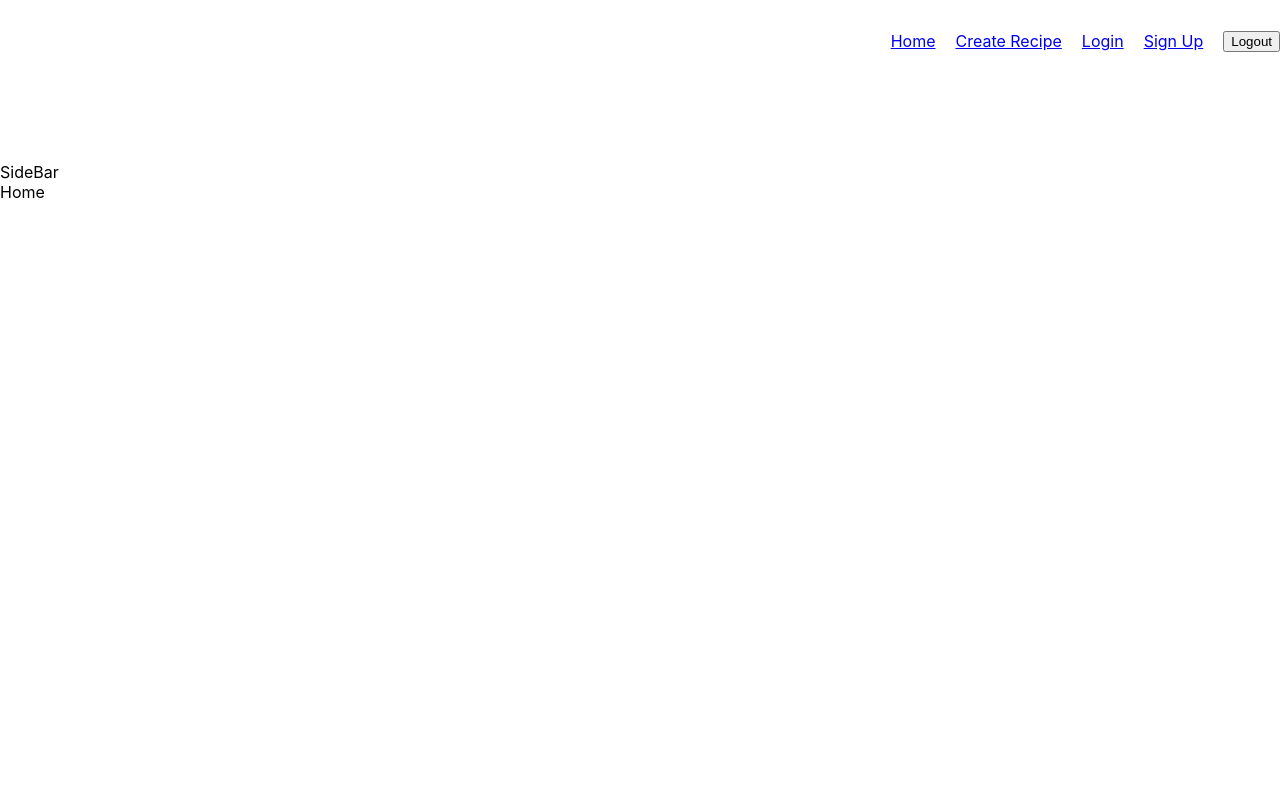
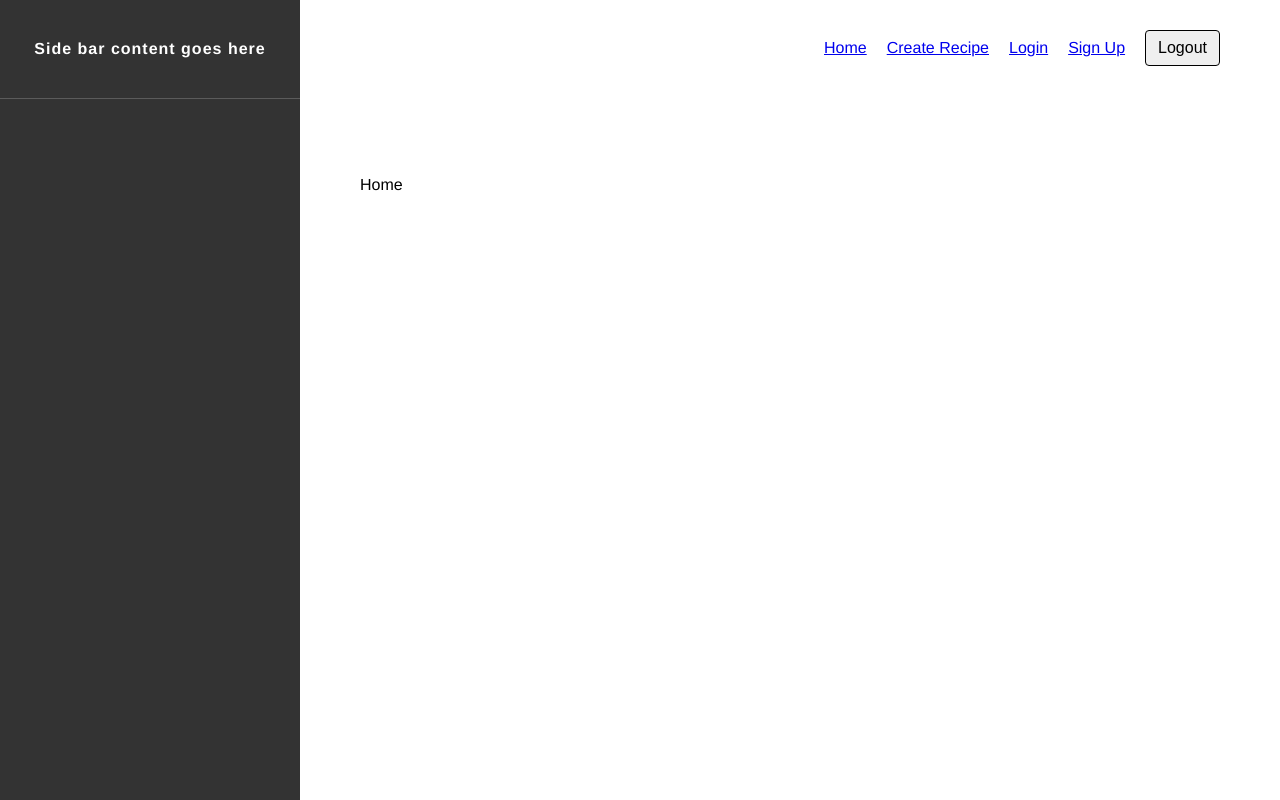
Before and after one commit to kpundt93/capstone, a React (Create React App) app in the folder my-recipes/: page / in a window 1280 px wide. Built offline with nearby package versions, Linux system fonts and the light colour scheme.

Commit message:
add placeholder to side bar with basic styles

```diff
--- /dev/null
+++ b/my-recipes/src/components/App.css
@@ -0,0 +1,8 @@
+.app {
+  display: flex;
+}
+
+.app .container{
+  flex-grow: 1;
+  padding: 0 60px;
+}
--- a/my-recipes/src/components/App.js
+++ b/my-recipes/src/components/App.js
@@ -7,13 +7,16 @@ import SideBar from './SideBar'
 import CreateRecipe from './CreateRecipe'
 import Login from './Login'
 import Signup from './Signup'
+// styles
+import './App.css'
 
 function App() {
   return (
-    <React.Fragment>
-      <BrowserRouter>
+    <div className='app'>
+    <BrowserRouter>
+      <SideBar />
+      <div className='container'>
         <NavBar />
-        <SideBar />
         <Switch />
           <Route exact path='/'>
             <Home />
@@ -27,8 +30,9 @@ function App() {
           <Route path='/signup'>
             <Signup />
           </Route>
-      </BrowserRouter>
-    </React.Fragment>
+        </div>
+    </BrowserRouter>
+    </div>
   );
 }
 
--- /dev/null
+++ b/my-recipes/src/components/SideBar.css
@@ -0,0 +1,22 @@
+.sidebar {
+  width: 300px;
+  min-width: 300px;
+  background: #333;
+  min-height: 100vh;
+  box-sizing: border-box;
+  position: relative;
+  color: #fff;
+}
+
+.sidebar-content {
+  position: fixed;
+  width: inherit;
+}
+
+.sidebar p {
+  font-weight: bold;
+  text-align: center;
+  letter-spacing: 1px;
+  padding: 40px 30px;
+  border-bottom: 1px solid rgba(255,255,255,0.2);
+}
--- a/my-recipes/src/components/SideBar.js
+++ b/my-recipes/src/components/SideBar.js
@@ -1,7 +1,13 @@
 import React from 'react'
+// styles
+import './SideBar.css'
 
 export default function SideBar() {
   return (
-    <div>SideBar</div>
+    <div className='sidebar'>
+      <div className='sidebar-content'>
+        <p>Side bar content goes here</p>
+      </div>
+    </div>
   )
 }
--- a/my-recipes/src/index.css
+++ b/my-recipes/src/index.css
@@ -1,13 +1,23 @@
+/* global styles */
 body {
+  font-family: Helvetica, Arial, sans-serif;
   margin: 0;
-  font-family: -apple-system, BlinkMacSystemFont, 'Segoe UI', 'Roboto', 'Oxygen',
-    'Ubuntu', 'Cantarell', 'Fira Sans', 'Droid Sans', 'Helvetica Neue',
-    sans-serif;
-  -webkit-font-smoothing: antialiased;
-  -moz-osx-font-smoothing: grayscale;
+  font-size: 1em;
 }
 
-code {
-  font-family: source-code-pro, Menlo, Monaco, Consolas, 'Courier New',
-    monospace;
+ul, li, p, h1, h2, h3, h4 {
+  margin: 0;
+  padding: 0;
 }
+
+ul {
+  list-style-type: none;
+}
+
+.btn {
+  padding: 8px 12px;
+  border-radius: 4px;
+  cursor: pointer;
+  font-size: 1em;
+  border: 1px solid black;
+}
```
